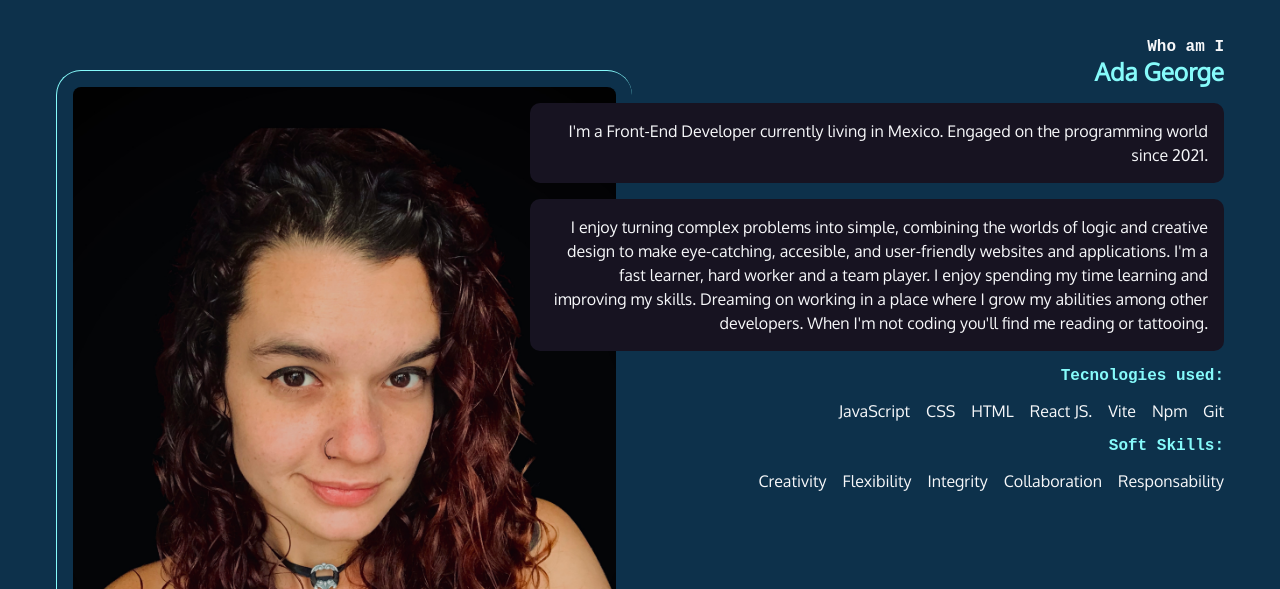
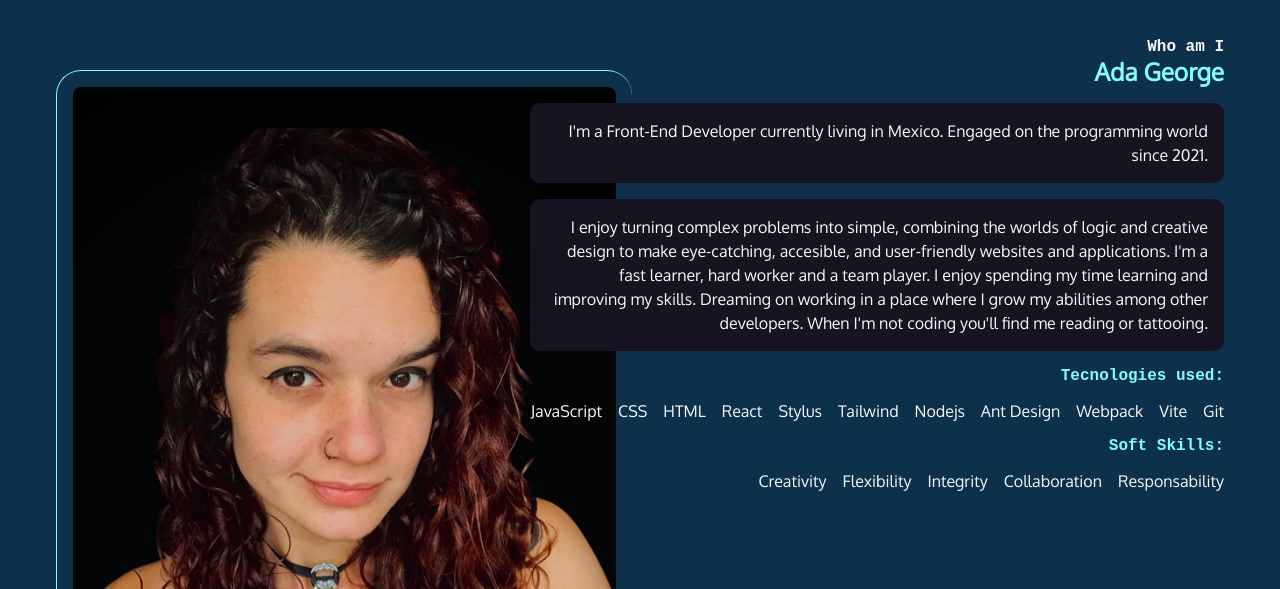
Before and after one commit to AdaGeorge/portfolio-HTML-CSS, a plain HTML site: page about.html in a window 1280 px wide. Shown: the part 211-800 px from the top of the page. Drawn offline with Linux system fonts and the light colour scheme; a web font is replaced by a local one.

Commit message:
new data

```diff
--- a/about.html
+++ b/about.html
@@ -80,9 +80,13 @@
               <li>JavaScript</li>
               <li>CSS</li>
               <li>HTML</li>
-              <li>React JS.</li>
+              <li>React</li>
+              <li>Stylus</li>
+              <li>Tailwind</li>
+              <li>Nodejs</li>
+              <li>Ant Design</li>
+              <li>Webpack</li>
               <li>Vite</li>
-              <li>Npm</li>
               <li>Git</li>
             </ul>
 
```
Also changed, not shown: index.html (+1 -5 lines).
